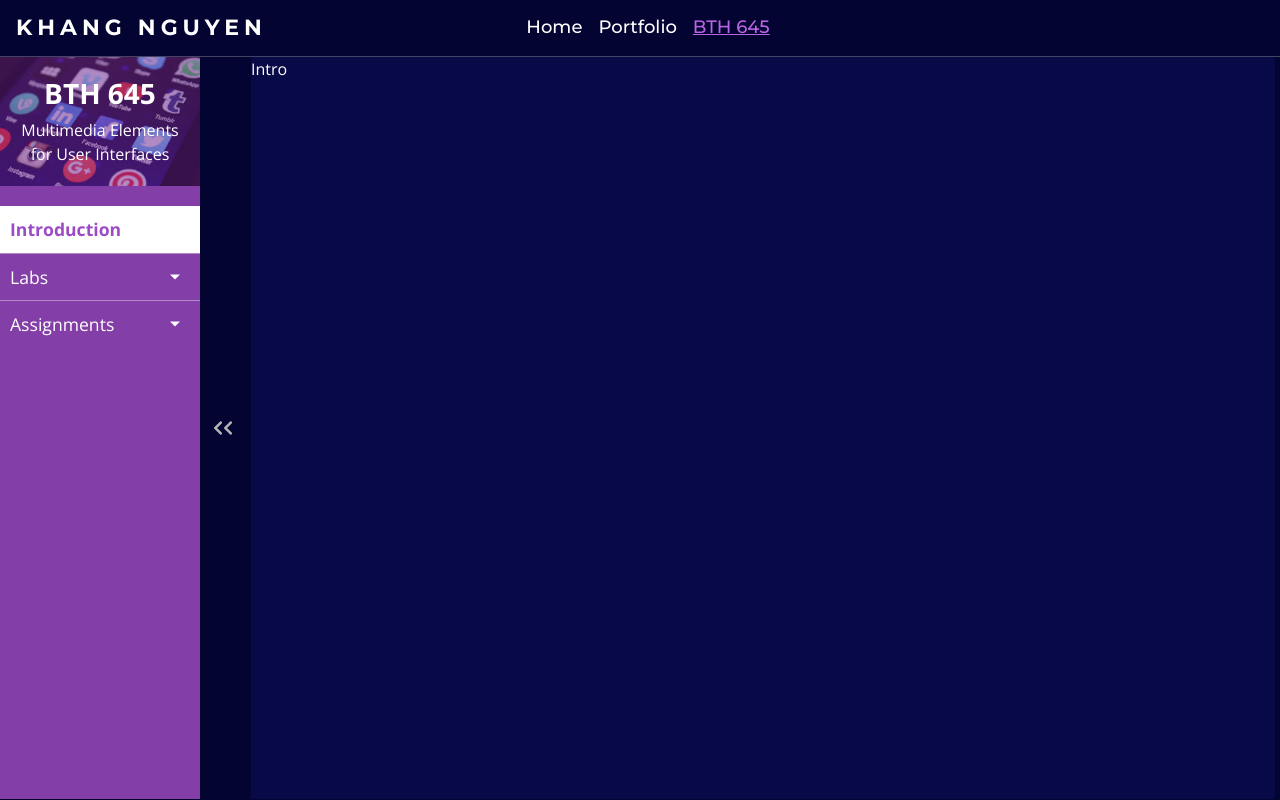
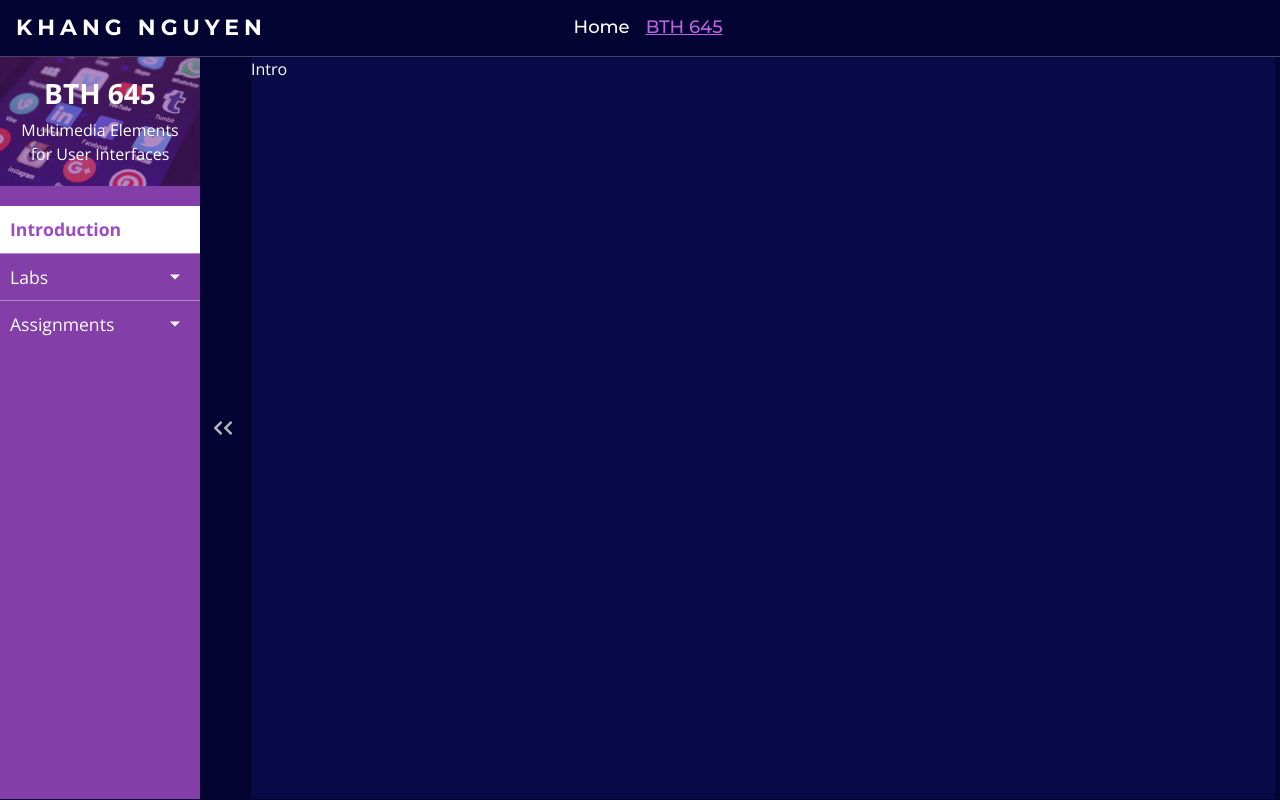
Before and after one commit to vitokhangnguyen/khangnguyen-portfolio, a Vue app: page /bth645 in a window 1280 px wide. Built offline with nearby package versions, Linux system fonts and the light colour scheme.

Commit message:
Add just UI for bth645

```diff
--- a/src/components/Navbar.vue
+++ b/src/components/Navbar.vue
@@ -13,9 +13,6 @@
       <ul class="navbar-nav">
         <li class="nav-item">
           <router-link class="nav-link" to="/">Home</router-link>
-        </li>
-        <li class="nav-item">
-          <router-link class="nav-link" to="/portfolio">Portfolio</router-link>
         </li>
         <li class="nav-item">
           <router-link class="nav-link" to="/bth645">BTH 645</router-link>
--- a/src/router/index.js
+++ b/src/router/index.js
@@ -1,7 +1,6 @@
 import Vue from 'vue';
 import VueRouter from 'vue-router';
 import Home from '@/views/Home.vue';
-import Portfolio from '@/views/Portfolio.vue';
 import BTH645 from '@/views/BTH645.vue';
 import BTH645Intro from '@/views/BTH645/Bth645Intro.vue';
 import BTH645Lab1 from '@/views/BTH645/Bth645Lab1.vue';
@@ -14,11 +13,6 @@ const routes = [
     path: '/',
     name: 'home',
     component: Home,
-  },
-  {
-    path: '/portfolio',
-    name: 'portfolio',
-    component: Portfolio,
   },
   {
     path: '/bth645',
--- a/src/views/Home.vue
+++ b/src/views/Home.vue
@@ -11,11 +11,6 @@
             <font-awesome-icon :icon="['fab', 'linkedin-in']"></font-awesome-icon>
           </a>
         </div>
-        <router-link class="main-btn" to="/portfolio">
-          <button class="main-btn">More about me
-            <font-awesome-icon icon="arrow-right" class="fa-sm right-arrow"></font-awesome-icon>
-          </button>
-        </router-link>
         <router-link class="main-btn" to="/bth645">
           <button class="main-btn">My BTH 645
             <font-awesome-icon icon="arrow-right" class="fa-sm right-arrow"></font-awesome-icon>
--- a/src/views/Portfolio.vue
+++ /dev/null
@@ -1,21 +0,0 @@
-<template>
-<div class="wrapper">
-  <div class="content">
-
-  </div>
-</div>
-</template>
-
-<script>
-export default {
-  name: 'portfolio',
-  components: {
-  },
-};
-</script>
-
-<style scoped>
-.wrapper {
-  border-top: 1px solid rgba(255, 255, 255, 0.25);
-}
-</style>
```
